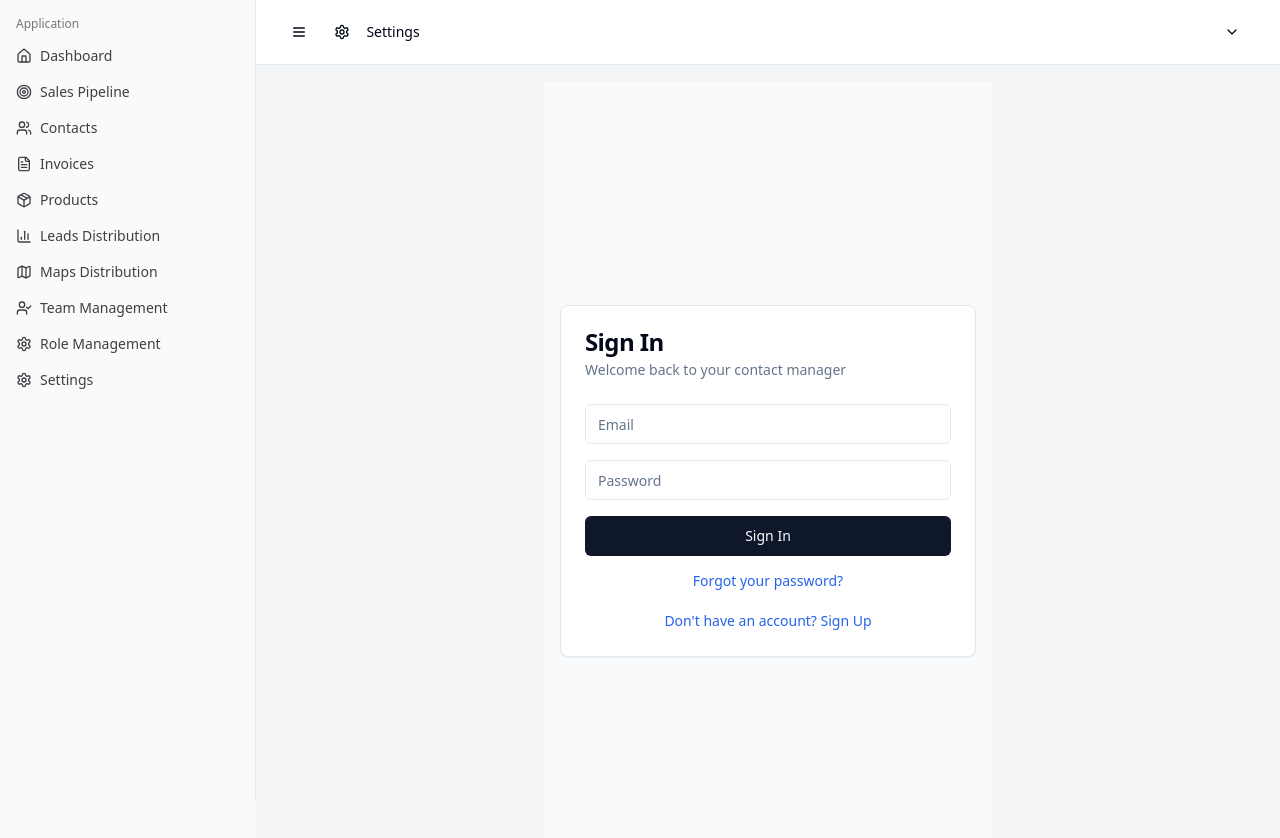
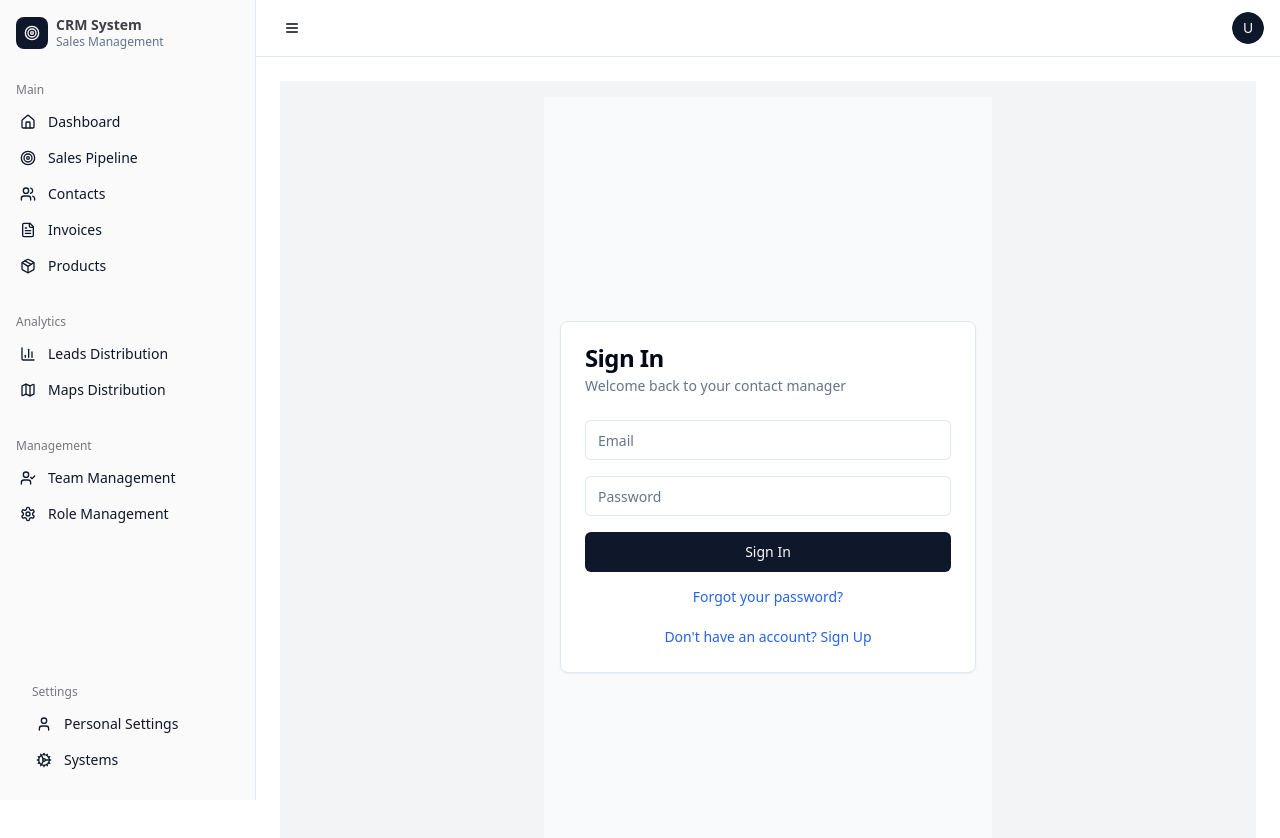
Before and after one commit to htngit/active-reach-hub, a React (Vite) app: page /pipeline in a window 1280 px wide. Shown: the top 838 px of the page. Built offline with nearby package versions, Linux system fonts and the light colour scheme.

Commit message:
Refactor: Improve side navigation bar layout
Improved the arrangement and alignment of the side navigation bar. Removed the "Settings" item from the top breadcrumb position.

```diff
--- a/src/App.tsx
+++ b/src/App.tsx
@@ -34,15 +34,17 @@ function App() {
           <Toaster />
           <BrowserRouter>
             <SidebarProvider>
-              <div className="min-h-screen flex w-full bg-gray-50">
+              <div className="min-h-screen flex w-full bg-background">
                 <AppSidebar />
                 <main className="flex-1 flex flex-col">
-                  <header className="border-b bg-white px-6 py-3 flex items-center justify-between">
-                    <SidebarTrigger />
-                    <UserMenu />
+                  <header className="sticky top-0 z-50 border-b bg-background/95 backdrop-blur supports-[backdrop-filter]:bg-background/60">
+                    <div className="container flex h-14 items-center justify-between px-4">
+                      <SidebarTrigger />
+                      <UserMenu />
+                    </div>
                   </header>
                   <EmailVerificationBanner />
-                  <div className="flex-1 overflow-auto">
+                  <div className="flex-1 overflow-auto p-6">
                     <Routes>
                       <Route path="/" element={<ProtectedRoute><Index /></ProtectedRoute>} />
                       <Route path="/pipeline" element={<ProtectedRoute><PipelinePage /></ProtectedRoute>} />
--- a/src/components/AppSidebar.tsx
+++ b/src/components/AppSidebar.tsx
@@ -1,6 +1,20 @@
 
 import React from 'react';
-import { Home, Users, FileText, Package, Settings, Target, BarChart3, UserCheck, Map } from 'lucide-react';
+import {
+  Home,
+  Users,
+  FileText,
+  Package,
+  Target,
+  BarChart3,
+  UserCheck,
+  Map,
+  Settings,
+  User,
+  CreditCard,
+  Bell,
+  Cog
+} from 'lucide-react';
 import {
   Sidebar,
   SidebarContent,
@@ -10,10 +24,12 @@ import {
   SidebarMenu,
   SidebarMenuButton,
   SidebarMenuItem,
+  SidebarHeader,
+  SidebarFooter,
 } from '@/components/ui/sidebar';
 import { NavLink } from 'react-router-dom';
 
-const menuItems = [
+const mainMenuItems = [
   {
     title: 'Dashboard',
     url: '/',
@@ -39,6 +55,9 @@ const menuItems = [
     url: '/products',
     icon: Package,
   },
+];
+
+const analyticsMenuItems = [
   {
     title: 'Leads Distribution',
     url: '/leads-distribution',
@@ -49,6 +68,9 @@ const menuItems = [
     url: '/maps-distribution',
     icon: Map,
   },
+];
+
+const managementMenuItems = [
   {
     title: 'Team Management',
     url: '/team-management',
@@ -59,25 +81,105 @@ const menuItems = [
     url: '/role-management',
     icon: Settings,
   },
+];
+
+const settingsMenuItems = [
   {
-    title: 'Settings',
+    title: 'Personal Settings',
     url: '/settings',
-    icon: Settings,
+    icon: User,
+  },
+  {
+    title: 'Systems',
+    url: '/systems',
+    icon: Cog,
   },
 ];
 
 export function AppSidebar() {
   return (
-    <Sidebar>
+    <Sidebar className="border-r">
+      <SidebarHeader className="p-4">
+        <div className="flex items-center gap-2">
+          <div className="flex h-8 w-8 items-center justify-center rounded-lg bg-primary text-primary-foreground">
+            <Target className="h-4 w-4" />
+          </div>
+          <div className="grid flex-1 text-left text-sm leading-tight">
+            <span className="truncate font-semibold">CRM System</span>
+            <span className="truncate text-xs text-muted-foreground">Sales Management</span>
+          </div>
+        </div>
+      </SidebarHeader>
+
       <SidebarContent>
+        {/* Main Navigation */}
         <SidebarGroup>
-          <SidebarGroupLabel>Application</SidebarGroupLabel>
+          <SidebarGroupLabel>Main</SidebarGroupLabel>
           <SidebarGroupContent>
             <SidebarMenu>
-              {menuItems.map((item) => (
+              {mainMenuItems.map((item) => (
                 <SidebarMenuItem key={item.title}>
                   <SidebarMenuButton asChild>
-                    <NavLink to={item.url} className="flex items-center gap-2">
+                    <NavLink
+                      to={item.url}
+                      className={({ isActive }) =>
+                        `flex items-center gap-3 rounded-lg px-3 py-2 text-sm transition-all hover:bg-accent ${
+                          isActive ? 'bg-accent text-accent-foreground font-medium' : 'text-muted-foreground'
+                        }`
+                      }
+                    >
+                      <item.icon className="h-4 w-4" />
+                      <span>{item.title}</span>
+                    </NavLink>
+                  </SidebarMenuButton>
+                </SidebarMenuItem>
+              ))}
+            </SidebarMenu>
+          </SidebarGroupContent>
+        </SidebarGroup>
+
+        {/* Analytics */}
+        <SidebarGroup>
+          <SidebarGroupLabel>Analytics</SidebarGroupLabel>
+          <SidebarGroupContent>
+            <SidebarMenu>
+              {analyticsMenuItems.map((item) => (
+                <SidebarMenuItem key={item.title}>
+                  <SidebarMenuButton asChild>
+                    <NavLink
+                      to={item.url}
+                      className={({ isActive }) =>
+                        `flex items-center gap-3 rounded-lg px-3 py-2 text-sm transition-all hover:bg-accent ${
+                          isActive ? 'bg-accent text-accent-foreground font-medium' : 'text-muted-foreground'
+                        }`
+                      }
+                    >
+                      <item.icon className="h-4 w-4" />
+                      <span>{item.title}</span>
+                    </NavLink>
+                  </SidebarMenuButton>
+                </SidebarMenuItem>
+              ))}
+            </SidebarMenu>
+          </SidebarGroupContent>
+        </SidebarGroup>
+
+        {/* Management */}
+        <SidebarGroup>
+          <SidebarGroupLabel>Management</SidebarGroupLabel>
+          <SidebarGroupContent>
+            <SidebarMenu>
+              {managementMenuItems.map((item) => (
+                <SidebarMenuItem key={item.title}>
+                  <SidebarMenuButton asChild>
+                    <NavLink
+                      to={item.url}
+                      className={({ isActive }) =>
+                        `flex items-center gap-3 rounded-lg px-3 py-2 text-sm transition-all hover:bg-accent ${
+                          isActive ? 'bg-accent text-accent-foreground font-medium' : 'text-muted-foreground'
+                        }`
+                      }
+                    >
                       <item.icon className="h-4 w-4" />
                       <span>{item.title}</span>
                     </NavLink>
@@ -88,6 +190,33 @@ export function AppSidebar() {
           </SidebarGroupContent>
         </SidebarGroup>
       </SidebarContent>
+
+      <SidebarFooter className="p-4">
+        <SidebarGroup>
+          <SidebarGroupLabel>Settings</SidebarGroupLabel>
+          <SidebarGroupContent>
+            <SidebarMenu>
+              {settingsMenuItems.map((item) => (
+                <SidebarMenuItem key={item.title}>
+                  <SidebarMenuButton asChild>
+                    <NavLink
+                      to={item.url}
+                      className={({ isActive }) =>
+                        `flex items-center gap-3 rounded-lg px-3 py-2 text-sm transition-all hover:bg-accent ${
+                          isActive ? 'bg-accent text-accent-foreground font-medium' : 'text-muted-foreground'
+                        }`
+                      }
+                    >
+                      <item.icon className="h-4 w-4" />
+                      <span>{item.title}</span>
+                    </NavLink>
+                  </SidebarMenuButton>
+                </SidebarMenuItem>
+              ))}
+            </SidebarMenu>
+          </SidebarGroupContent>
+        </SidebarGroup>
+      </SidebarFooter>
     </Sidebar>
   );
 }
--- a/src/components/UserMenu.tsx
+++ b/src/components/UserMenu.tsx
@@ -1,16 +1,10 @@
 
-import React, { useState } from "react";
+import React from "react";
 import { useAuth } from "@/contexts/AuthContext";
 import {
-  Settings,
   LogOut,
   User,
-  CreditCard,
-  Bell,
-  ChevronDown,
-  Cog,
 } from "lucide-react";
-import { Link, useLocation } from "react-router-dom";
 import {
   DropdownMenu,
   DropdownMenuContent,
@@ -20,65 +14,40 @@ import {
   DropdownMenuTrigger,
 } from "@/components/ui/dropdown-menu";
 import { Button } from "@/components/ui/button";
+import { Avatar, AvatarFallback } from "@/components/ui/avatar";
 
 const UserMenu = () => {
-  const { signOut } = useAuth();
-  const location = useLocation();
+  const { signOut, user } = useAuth();
 
-  const settingsNavItems = [
-    {
-      title: "Account",
-      url: "/settings",
-      icon: User,
-    },
-    {
-      title: "Billing",
-      url: "/settings/billing",
-      icon: CreditCard,
-    },
-    {
-      title: "Notifications",
-      url: "/settings/notifications",
-      icon: Bell,
-    },
-    {
-      title: "Systems",
-      url: "/settings/systems",
-      icon: Cog,
-    },
-  ];
+  const getInitials = (email: string | undefined) => {
+    if (!email) return 'U';
+    return email.charAt(0).toUpperCase();
+  };
 
   return (
     <DropdownMenu>
       <DropdownMenuTrigger asChild>
-        <Button variant="ghost" className="w-full justify-start">
-          <Settings className="mr-2 h-4 w-4" />
-          <span>Settings</span>
-          <ChevronDown className="ml-auto h-4 w-4" />
+        <Button variant="ghost" className="relative h-8 w-8 rounded-full">
+          <Avatar className="h-8 w-8">
+            <AvatarFallback className="bg-primary text-primary-foreground">
+              {getInitials(user?.email)}
+            </AvatarFallback>
+          </Avatar>
         </Button>
       </DropdownMenuTrigger>
       <DropdownMenuContent className="w-56" align="end" forceMount>
         <DropdownMenuLabel className="font-normal">
           <div className="flex flex-col space-y-1">
-            <p className="text-sm font-medium leading-none">Settings</p>
+            <p className="text-sm font-medium leading-none">Account</p>
+            <p className="text-xs leading-none text-muted-foreground">
+              {user?.email}
+            </p>
           </div>
         </DropdownMenuLabel>
         <DropdownMenuSeparator />
-        {settingsNavItems.map((item) => (
-          <DropdownMenuItem key={item.title} asChild>
-            <Link
-              to={item.url}
-              className={`w-full ${location.pathname === item.url ? 'bg-accent' : ''}`}
-            >
-              <item.icon className="mr-2 h-4 w-4" />
-              <span>{item.title}</span>
-            </Link>
-          </DropdownMenuItem>
-        ))}
-        <DropdownMenuSeparator />
         <DropdownMenuItem onClick={signOut}>
           <LogOut className="mr-2 h-4 w-4" />
-          <span>Log Out</span>
+          <span>Log out</span>
         </DropdownMenuItem>
       </DropdownMenuContent>
     </DropdownMenu>
--- a/src/hooks/useDeals.ts
+++ b/src/hooks/useDeals.ts
@@ -39,7 +39,7 @@ export const useDeals = () => {
     try {
       const { data, error } = await supabase.rpc('get_pipeline_analytics');
       if (error) throw error;
-      setAnalytics(data as PipelineAnalytics);
+      setAnalytics(data as unknown as PipelineAnalytics);
     } catch (error) {
       console.error('Error fetching analytics:', error);
       toast.error('Failed to fetch pipeline analytics');
```
